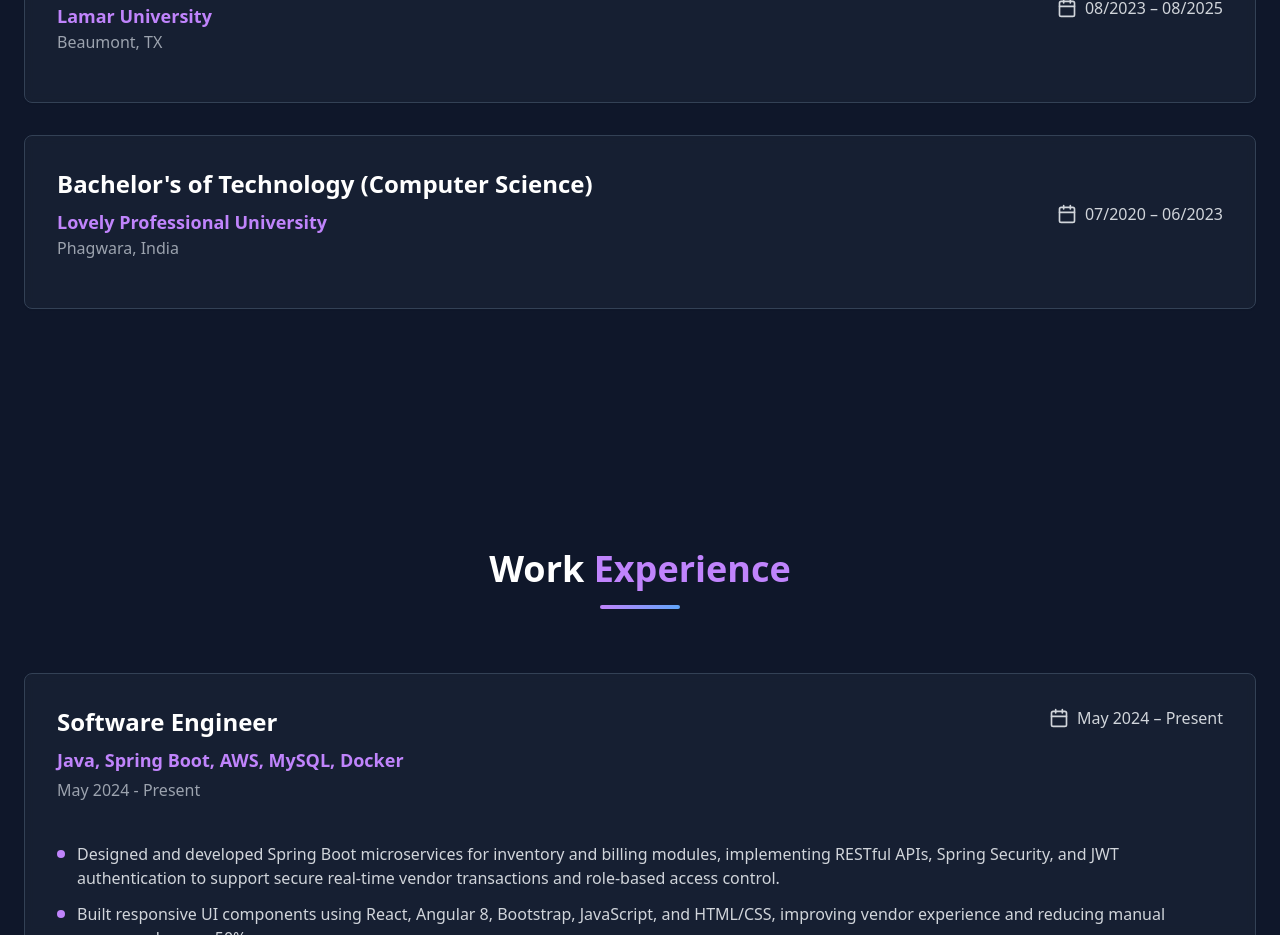
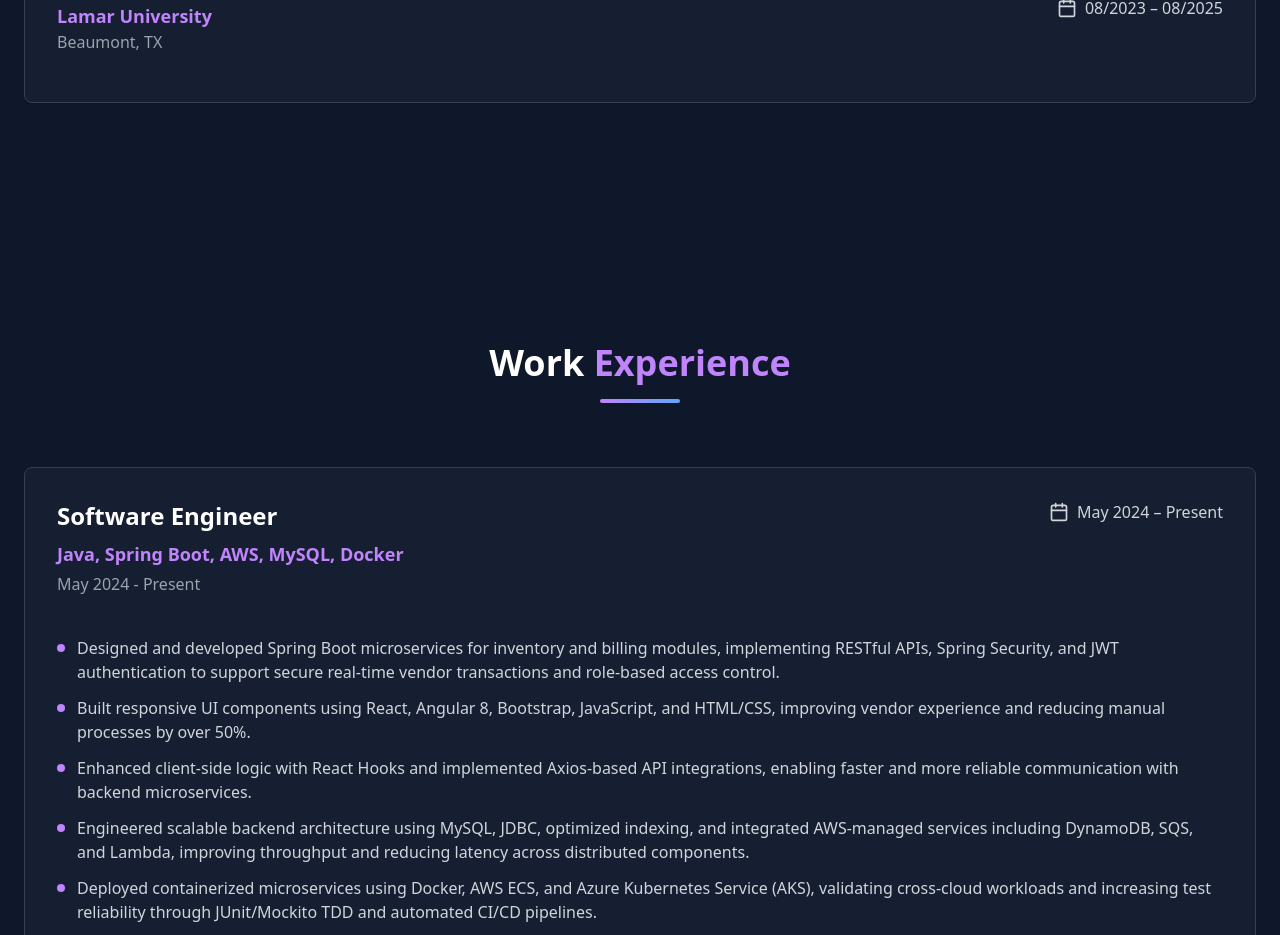
Before and after one commit to giridhar248/Personal-Portfolio, a Next.js app: page / in a window 1280 px wide. Shown: the part 1960-2895 px from the top of the page. Built offline with nearby package versions, Linux system fonts and the light colour scheme.

Commit message:
fix: remove B.Tech from education section
Update education section to show only Master's degree.

```diff
--- a/portfolio.tsx
+++ b/portfolio.tsx
@@ -402,21 +402,7 @@ export default function Portfolio() {
               </CardContent>
             </Card>
 
-            <Card className="bg-slate-800/50 border-slate-700 backdrop-blur-sm hover:bg-slate-800/70 transition-all duration-300">
-              <CardContent className="p-8">
-                <div className="flex flex-col lg:flex-row lg:items-center lg:justify-between mb-4">
-                  <div>
-                    <h3 className="text-2xl font-bold text-white mb-2">Bachelor's of Technology (Computer Science)</h3>
-                    <p className="text-purple-400 font-semibold text-lg">Lovely Professional University</p>
-                    <p className="text-gray-400">Phagwara, India</p>
-                  </div>
-                  <div className="flex items-center space-x-2 text-gray-300 mt-4 lg:mt-0">
-                    <Calendar className="w-5 h-5" />
-                    <span>07/2020 – 06/2023</span>
-                  </div>
-                </div>
-              </CardContent>
-            </Card>
+
           </div>
         </section>
 
```
